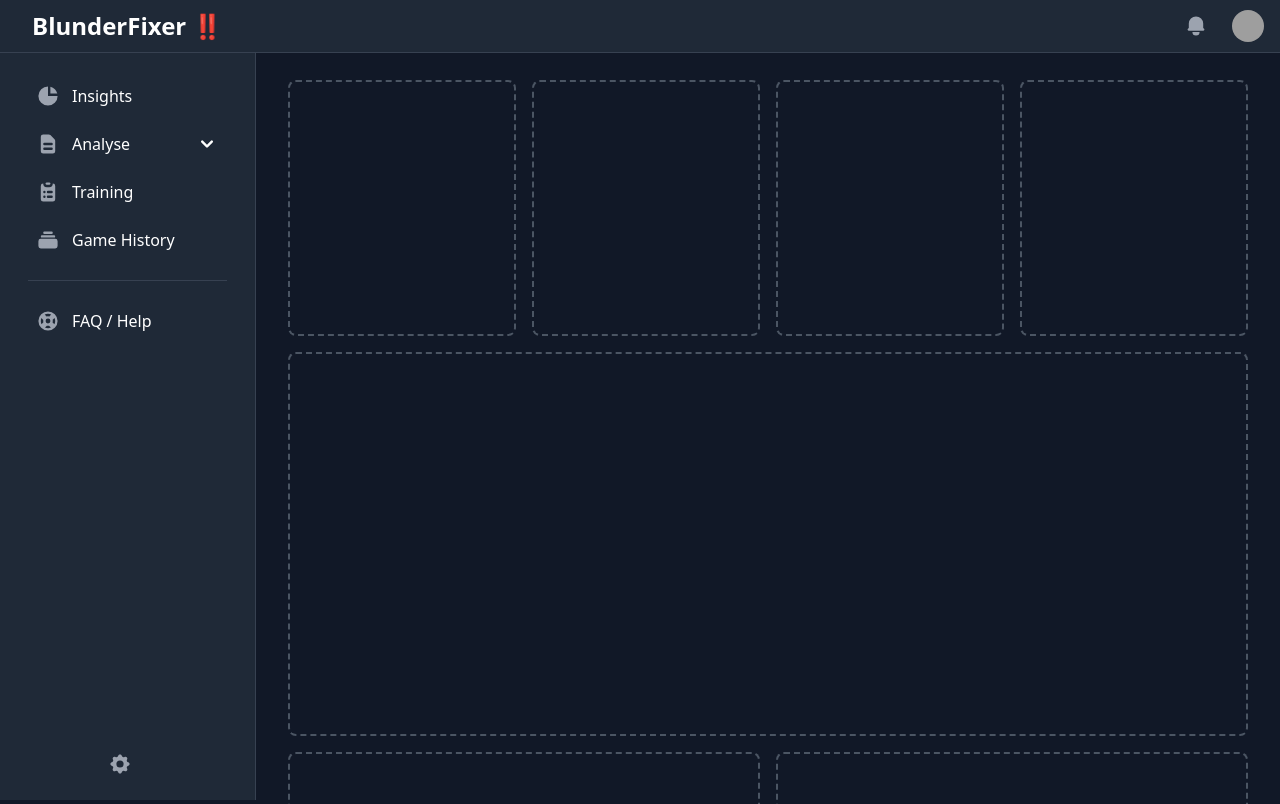
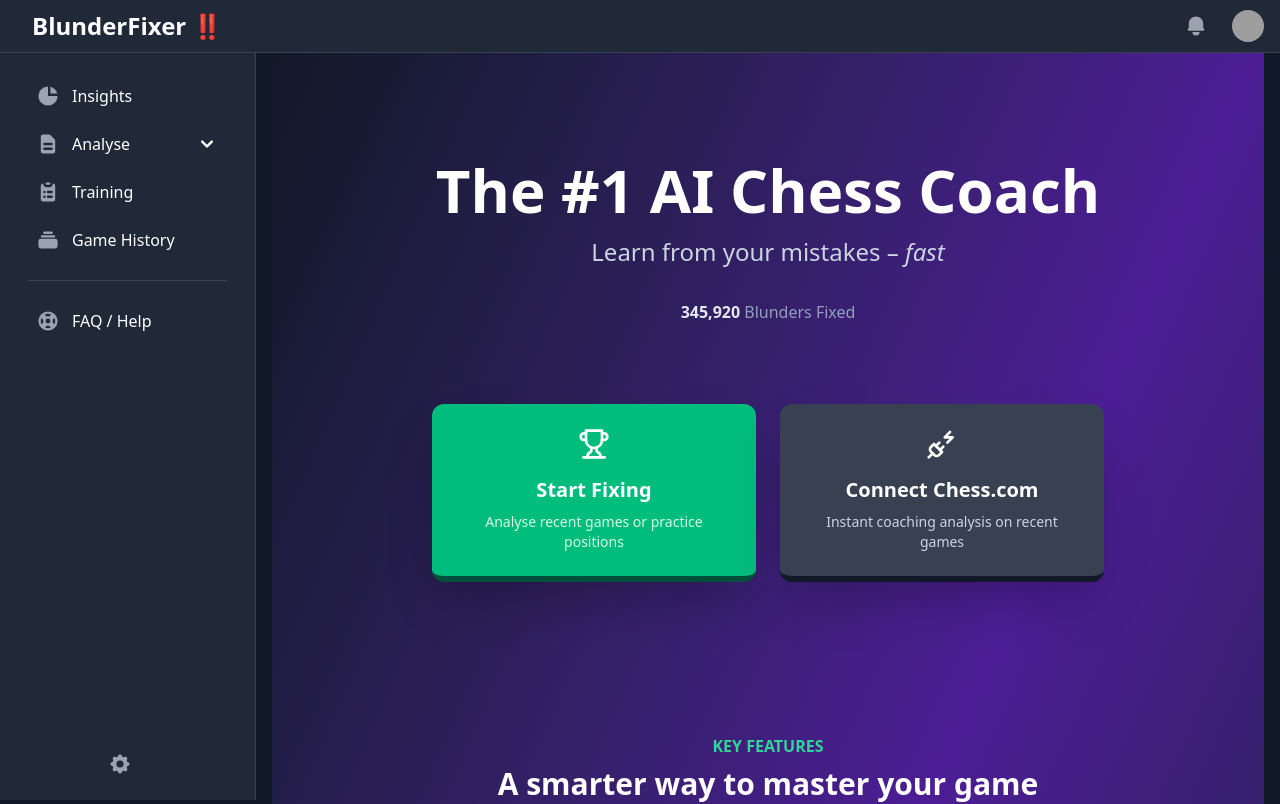
Before and after one commit to mattslight/blunderfixer-react, a React (Vite) app: page / in a window 1280 px wide. Shown: the top 804 px of the page. Built offline with nearby package versions, Linux system fonts and the light colour scheme; no server answers; grey boxes are pictures that could not be loaded.

Commit message:
link root to new home page

```diff
--- a/src/routes/index.jsx
+++ b/src/routes/index.jsx
@@ -6,6 +6,7 @@ import GameHistory from '../pages/GameHistory';
 import Help from '../pages/Help';
 import Insights from '../pages/Insights';
 import NotFound from '../pages/NotFound';
+import PreSignupHome from '../pages/PreSignupHome';
 import Profile from '../pages/Profile';
 import Settings from '../pages/Settings';
 import Training from '../pages/Training';
@@ -13,7 +14,8 @@ import Training from '../pages/Training';
 export default function AppRoutes() {
   return (
     <Routes>
-      <Route path="/" element={<Insights />} />
+      <Route path="/" element={<PreSignupHome />} />
+      <Route path="/insights" element={<Insights />} />
       <Route path="/analyse/position" element={<AnalysePosition />} />
       <Route path="/analyse/game" element={<AnalyseGame />} />
       <Route path="/profile" element={<Profile />} />
```
